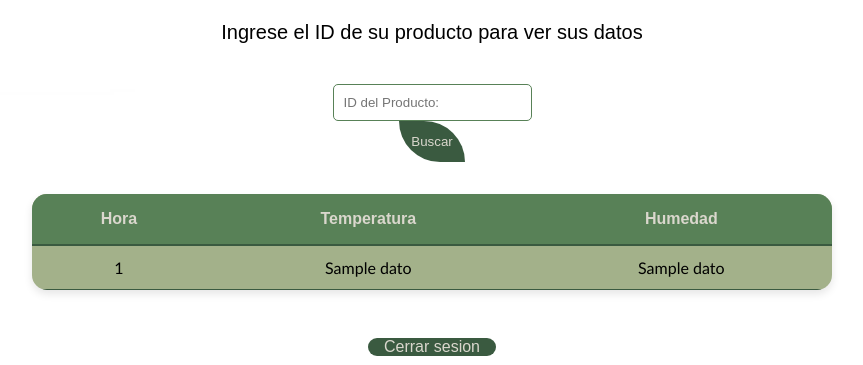
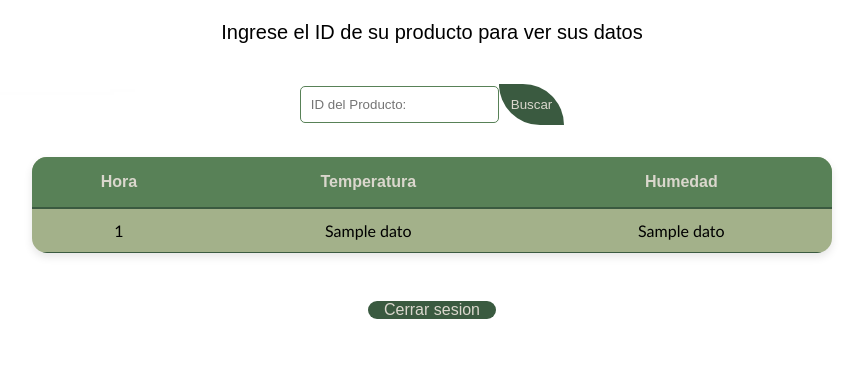
Before and after one commit to NievaLucas/Web-Plantz, a Flask app: template src/templates/statistic.html in a window 1280 px wide. Shown: the part 167-532 px from the top of the page, without its empty margins (208-1071 px from the left). Run offline with Flask 3, Linux system fonts and the light colour scheme; the template is opened without the code that fills it: most values are stand-ins (such as "Sample title", 1, 10 or a date in 2020); some web fonts are replaced.

Commit message:
css botonEstadistica

```diff
--- a/src/static/css/index.css
+++ b/src/static/css/index.css
@@ -262,6 +262,13 @@ tbody tr:hover {
     border-radius: 15px;
 }
 
+.formStatistic{
+display: flex;
+flex-direction: row;
+margin: .3125rem;
+justify-content: center;
+}
+
 #main-content{
     flex: 1;
 }
--- a/src/templates/statistic.html
+++ b/src/templates/statistic.html
@@ -17,7 +17,7 @@
 
     <div>
         <!--Formulario para las estadisticas -->
-        <form action="{{ url_for ('statistic_blueprint.esp32') }}", method="POST">
+        <form class="formStatistic" action="{{ url_for ('statistic_blueprint.esp32') }}", method="POST">
             <!-- Generador de Token CSRF -->
             <input type= "hidden" name="csrf_token" value="{{ csrf_token() }}">
             <!-- Búsqueda del Código único de cada producto -->
```
